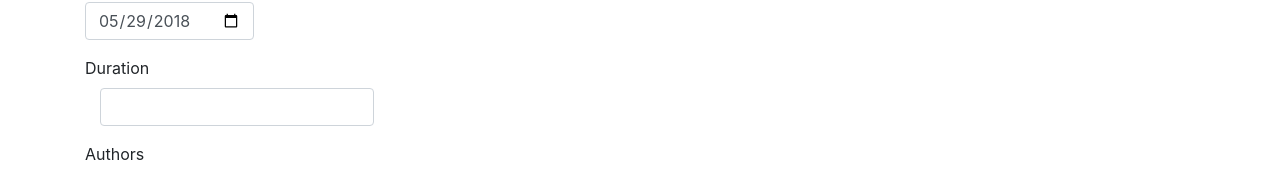
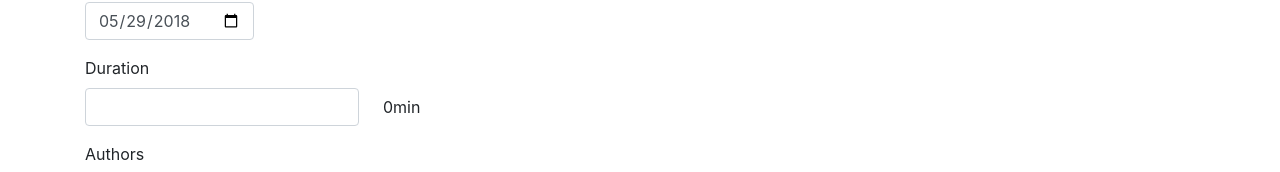
Before and after one commit to zero-t4/Angular, an Angular app: page / in a window 1280 px wide. Shown: the part 298-470 px from the top of the page. Built offline with nearby package versions, Linux system fonts and the light colour scheme.

Commit message:
task/6 fixed @Input duration

```diff
--- a/src/app/course/add-edit-page/add-edit-page.component.html
+++ b/src/app/course/add-edit-page/add-edit-page.component.html
@@ -18,14 +18,12 @@
     </div>
   </div>
   <label for="duration">Duration</label>
-  <div class="input-group mb-3 container">
-    <div class="d-flex flex-row">
-      <div class="col p-0">
-        <input [(ngModel)]="duration" type="text" value="88" class="form-control"  id="duration">
+  <div class="input-group mb-3 p-0">
+    <div class="d-flex flex-row align-items-center p-0">
+        <input [(ngModel)]="duration" type="text" value="88" class="form-control mr-4"  id="duration">
         <span>
           {{ duration | durationPipe}}
         </span>
-      </div>
     </div>
   </div>
   <!--TODO show also date pipe-->
--- a/src/app/course/add-edit-page/add-edit-page.component.ts
+++ b/src/app/course/add-edit-page/add-edit-page.component.ts
@@ -1,4 +1,4 @@
-import { Component, OnInit } from '@angular/core';
+import {Component, Input, OnInit} from '@angular/core';
 
 @Component({
   selector: 'app-add-edit-page',
@@ -6,6 +6,7 @@ import { Component, OnInit } from '@angular/core';
   styleUrls: ['./add-edit-page.component.css']
 })
 export class AddEditPageComponent implements OnInit {
+  @Input() duration: string;
 
   constructor() { }
 
--- a/src/app/pipes/duration.pipe.ts
+++ b/src/app/pipes/duration.pipe.ts
@@ -1,15 +1,14 @@
 import { Pipe, PipeTransform } from '@angular/core';
-import {isNumber} from 'lodash';
+import {isNaN} from 'lodash';
 
 @Pipe({
   name: 'durationPipe',
 })
 export class DurationPipe implements PipeTransform {
 
-  public transform(duration: number, args?: any): string {
-    if (!isNumber(duration)) return '';
-
+  public transform(duration: number = 0, args?: any): string {
     const hours = Math.floor( duration / 60);
+    if (isNaN(hours)) return '';
     const minutes = duration % 60;
     return `${hours ? hours + 'h ' : ''}${minutes}min`;
   }
```
